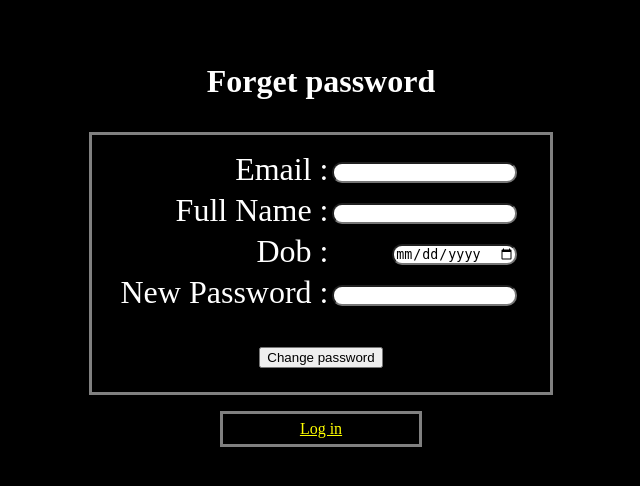
After one commit to VikalpRusia/FlaskProject, a Flask app: page /forget_password/ in a window 1280 px wide. The commit adds this page. Shown: the top 486 px of the page, without its empty margins (319-959 px from the left). Run offline with Flask 2, Linux system fonts and the light colour scheme.

Commit message:
forget password added can contain bugs

```diff
--- a/Registration.py
+++ b/Registration.py
@@ -16,6 +16,8 @@ class Dbms(object):
         if len(args) == 5:
             self.username, self.password, self.email, self.dob, self.name = args
             self.password = Dbms.passcode(self.password)
+        elif len(args) == 4:
+            self.email,self.dob,self.npassword,self.name=args
         else:
             self.username, self.password = args
             self.password = Dbms.passcode(self.password)
@@ -53,10 +55,11 @@ class Dbms(object):
         return 0
 
     def log_in(self):
-        self.cursor.execute(
-            f"select if({self.password}=(Select password from registered where username='{self.username}'),1,0)")
-
-        if self.cursor.fetchone()[0] == 1:
+        q=(
+            f"select (select if({self.password}=(Select password from registered where username='{self.username}'),1,0))"+
+            f"+(select if({self.password}=(Select password from registered where email='{self.username}'),1,0))")
+        self.cursor.execute(q)
+        if self.cursor.fetchone()[0] != 0:
             self.cursor.execute(f"select email,Dob,name from registered where username='{self.username}'")
             return self.cursor.fetchone()
         else:
@@ -65,3 +68,14 @@ class Dbms(object):
     def closing(self):
         self.db.rollback()
         self.db.close()
+
+    def forget(self):
+        q = (
+                f"select (select if('{self.dob}'=(Select dob from registered where email='{self.email}'),1,0))" +
+                f"+(select if('{self.name}'=(Select name from registered where email='{self.email}'),1,0))")
+        self.cursor.execute(q)
+        if self.cursor.fetchone()[0] == 2:
+            self.cursor.execute(f"update registered set password={Dbms.passcode(self.npassword)} where email='{self.email}'")
+            return 0
+        else:
+            return 1
--- a/main.py
+++ b/main.py
@@ -73,9 +73,27 @@ def __database__(*args):
             return render_template('home.html', username=username, email=value[0], dob=value[1], name=value[2])
 
 
-@app.route('/forget_password')
+@app.route('/forget_password/', methods=['POST', 'GET'])
 def forget_password():
-    return "forget password"
+    if request.method == 'GET':
+        email = request.args.get('username')
+        dob = request.args.get('dob')
+        npassword = request.args.get('password')
+        name = request.args.get('name')
+    else:
+        email = request.form['username']
+        dob = request.form['dob']
+        npassword = request.form['password']
+        name = request.form['name']
+    if email is None:
+        return render_template('forget.html')
+    else:
+        k = Registration.Dbms(email, dob, npassword, name)
+        value = k.forget()
+        if value == 0:
+            return render_template('forget.html', message="successful")
+        else:
+            return render_template('forget.html', message="unsuccessful")
 
 
 if __name__ == "__main__":
--- /dev/null
+++ b/templates/forget.html
@@ -0,0 +1,78 @@
+<!DOCTYPE html>
+<html lang="en" style="background: black">
+<head>
+    <meta charset="UTF-8">
+    <title>forget_password</title>
+    <meta name="Author" content="Vikalp Rusia">
+    <link rel="stylesheet" type="text/css" href="../static/front.css">
+</head>
+<body style="background: black;color: white">
+<form action=" http://127.0.0.1:5000/forget_password/" method="post">
+    <p class="heading"><b>Forget password</b></p>
+    <table class="table" >
+        <tr>
+            <td>
+                <label for="username">Email :</label>
+            </td>
+            <td class="data">
+                <input class="input" id="username" name="username" required type="text" value="{{email}}">
+            </td>
+            <td style="text-align: center;font-size: 50%">
+                {{email_message}}
+            </td>
+        </tr>
+
+        <tr >
+            <td class="data">
+                <label for="name">Full Name :</label>
+            </td>
+            <td class="data">
+                <input class="input" id="name" name="name" required type="text" value="{{name}}">
+            </td>
+            <td style="text-align: center;font-size: 50%">
+                {{name_message}}
+            </td>
+
+        </tr>
+        <tr >
+            <td class="data">
+                <label for="dob" title="Date of Birth">Dob :</label>
+            </td>
+            <td class="data">
+                <input class="input" id="dob" name="dob" required type="date" value="{{dob}}">
+            </td>
+
+        </tr>
+        <tr >
+            <td class="data">
+                <label for="password">New Password :</label>
+            </td>
+            <td class="data">
+                <input class="input" id="password" name="password" required type="password">
+            </td>
+            <td style="text-align: center;font-size: 50%">
+                {{password_message}}
+            </td>
+
+        </tr>
+        <tr>
+
+            <td colspan="3" style="text-align: center">
+                <p></p>
+                <input style="vertical-align: 100%" type="submit" value="Change password">
+            </td>
+        </tr>
+        <tr>
+            <td colspan="3" style="text-align: center;font-size: 50%">
+                {{message}}
+            </td>
+        </tr>
+
+    </table>
+</form>
+<p class="link">
+    <a href="http://127.0.0.1:5000/login" style="color: yellow;" target="_self" >Log in</a>
+
+</p>
+</body>
+</html>
--- a/templates/login.html
+++ b/templates/login.html
@@ -15,7 +15,7 @@
     <table class="table">
         <tr>
             <td>
-                <label for="username">Username :</label>
+                <label for="username">Username <small>or email</small> :</label><br>
             </td>
             <td>
                 <input class="input" id="username" name="username" required type="text">
```
